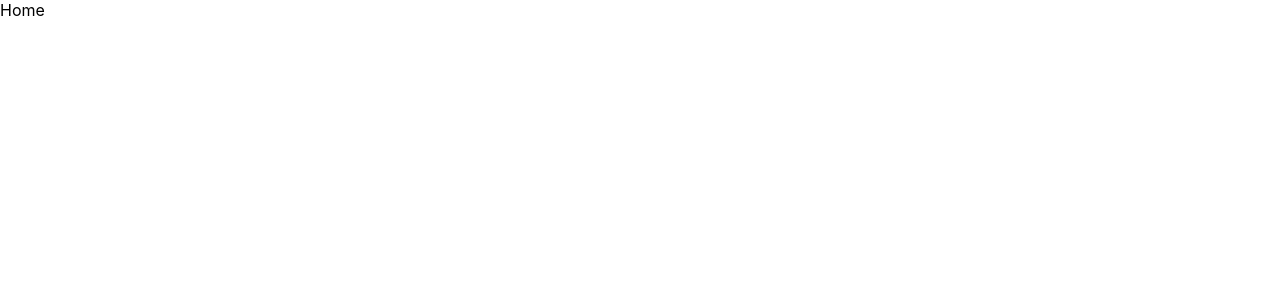
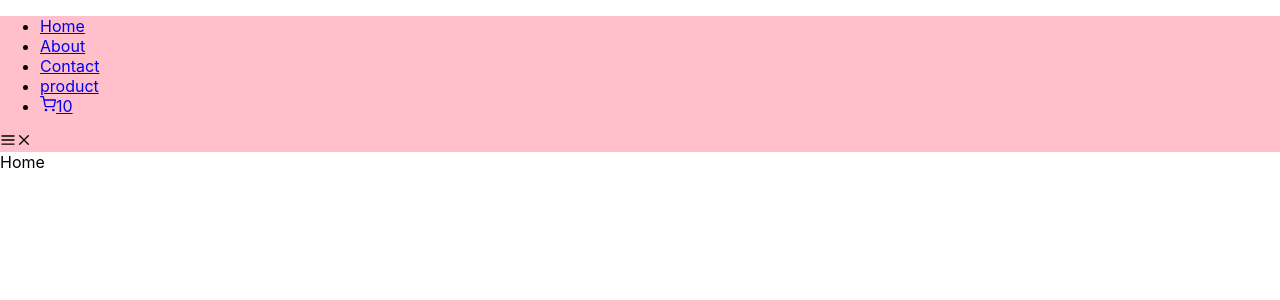
Before and after one commit to AqeelMalik123/EcommerceWeb, a React (Create React App) app: page / in a window 1280 px wide. Shown: the top 300 px of the page. Built offline with nearby package versions, Linux system fonts and the light colour scheme.

Commit message:
navbarCss

```diff
--- a/package.json
+++ b/package.json
@@ -8,6 +8,7 @@
     "@testing-library/user-event": "^13.5.0",
     "react": "^18.3.1",
     "react-dom": "^18.3.1",
+    "react-icons": "^5.3.0",
     "react-router-dom": "^6.26.1",
     "react-scripts": "5.0.1",
     "styled-components": "^6.1.12",
--- a/src/App.js
+++ b/src/App.js
@@ -11,6 +11,8 @@ import Card from './card/card';
 import Error from './error/error';
 import { ThemeProvider } from 'styled-components';
 import { GlobalStyle } from './GlobalStyle';
+import Header from './components/Header';
+import Product from './product/product';
 
 function App() {
   const theme={
@@ -22,10 +24,13 @@ function App() {
     <ThemeProvider theme={theme}>
  <BrowserRouter>
  <GlobalStyle/>
+ <Header/>
  <Routes>
   <Route path='/' element={<Home></Home>}/>
   <Route path='/about' element={<About/>}/>
-  <Route path='/' element={<Contact/>}/>
+  <Route path='/contact' element={<Contact/>}/>
+  <Route path='/product' element={<Product/>}/>
+
   <Route path='/singleProduct/:id' element={<SingleProduct/>}/>
   <Route path='/card' element={<Card/>}/>
   <Route path='/error' element={<Error/>}/>
--- a/src/components/Header.js
+++ b/src/components/Header.js
@@ -0,0 +1,58 @@
+import React from 'react'
+import { FiShoppingCart } from 'react-icons/fi'
+import { NavLink } from 'react-router-dom'
+import styled from 'styled-components'
+import { CgMenu } from "react-icons/cg";
+import { CgClose } from "react-icons/cg";
+
+export default function Header() {
+  return (
+    <MainHeader style={{background:"pink"}} >
+        <ul>
+            <li>
+<NavLink to={'/'}>
+Home
+
+</NavLink>
+</li>
+            <li>
+<NavLink to={'/about'}>
+About
+
+</NavLink>
+</li>
+            <li>
+<NavLink to={'/contact'}>
+Contact
+
+</NavLink>
+</li>
+
+            <li>
+<NavLink to={'/product'}>
+product
+
+</NavLink>
+</li>
+<li>
+    <NavLink to={'/card'}>
+    <FiShoppingCart />
+<span>
+    10
+</span>
+    </NavLink>
+</li>
+
+</ul>
+<div>
+<CgMenu />
+<CgClose/>
+</div>
+
+    </MainHeader>
+  )
+}
+
+const MainHeader=styled.header`
+position:0.4rem;
+`
```
Also changed, not shown: 1 other file (tests, documents, lock files or other folders).
